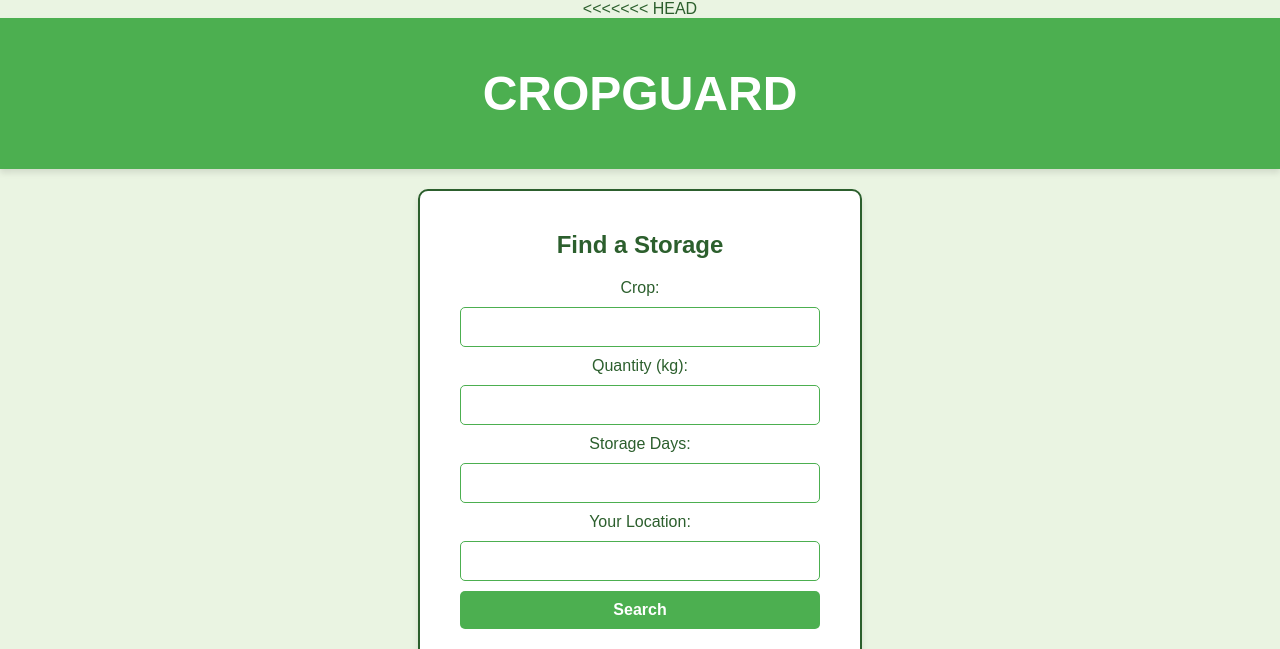
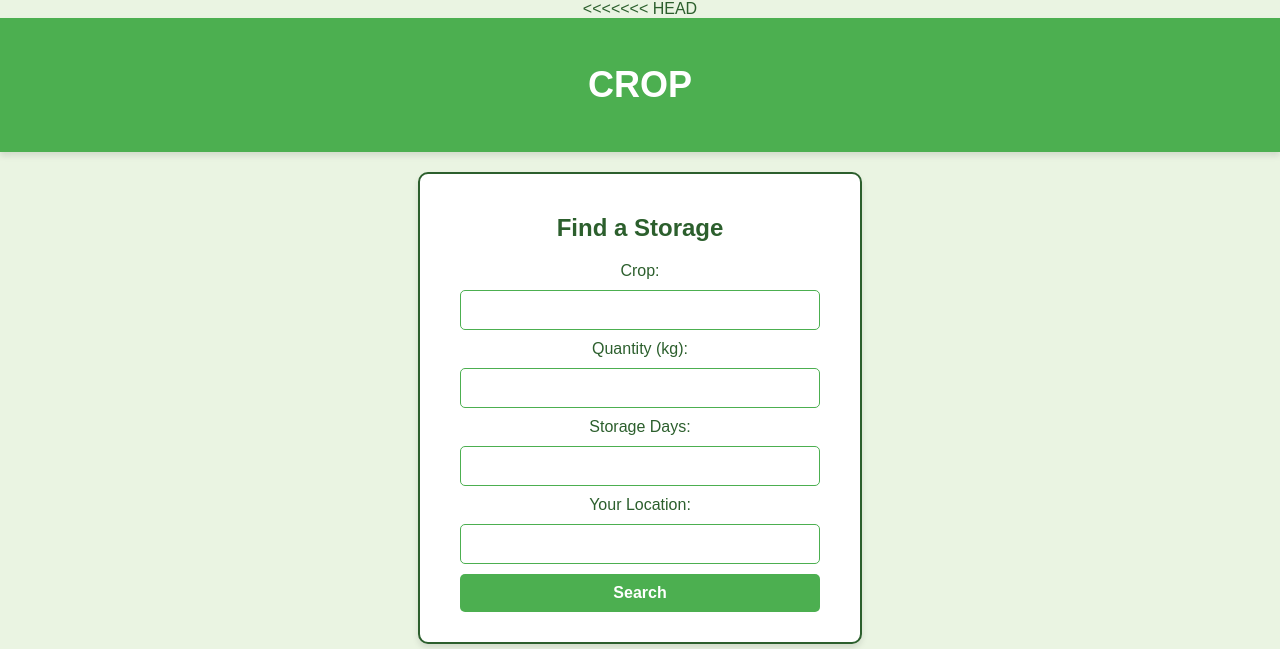
Before and after one commit to sammmmmyyyy/CropGuard_, a plain HTML site: page cropguard.html in a window 1280 px wide. Shown: the top 649 px of the page. Drawn offline with nearby package versions, Linux system fonts and the light colour scheme; no server answers.

Commit message:
h2 kardiya

```diff
--- a/cropguard.html
+++ b/cropguard.html
@@ -15,7 +15,7 @@
 </head>
 <body>
     <header>
-        <h1>CROPGUARD</h1>
+        <h2>CROP</h2>
     </header>
 
     <main>
```
